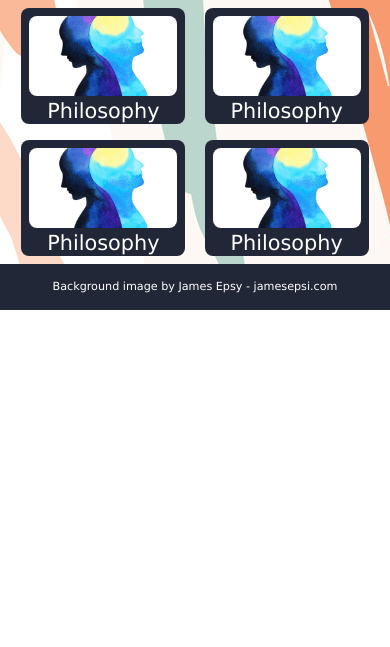
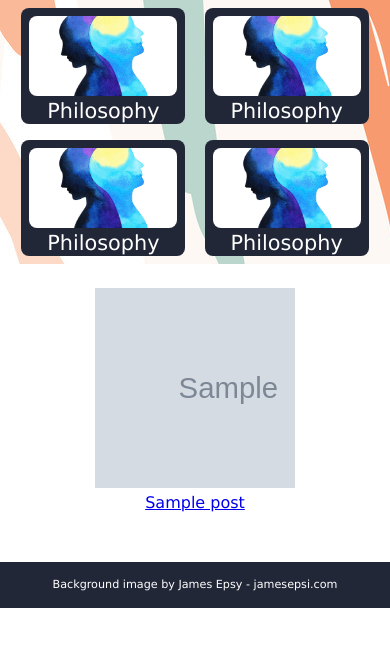
Before and after one commit to RobSero/Blog, a Django app: page / in a window 390 px wide. Shown: the part 40-687 px from the top of the page. Run offline with Django 3.2, Linux system fonts and the light colour scheme; tables that the repository leaves empty hold one stand-in row (values such as "Sample post"); grey boxes marked "Sample" are stand-in pictures; style sheets or scripts are compiled from the project's sources.

Commit message:
Styling commit

```diff
--- /dev/null
+++ b/posts/static/css/postlist.css
@@ -0,0 +1,42 @@
+.posts-flex {
+  display: flex;
+  flex-wrap: wrap;
+  justify-content: space-evenly;
+  padding: 0 200px;
+}
+
+.post-card {
+  width: 25%;
+  min-width: 200px;
+  height: 250px;
+  margin: 1rem;
+  border-radius: 5px;
+  text-align: center;
+}
+.post-card .post-card-image {
+  height: 80%;
+  width: 100%;
+  background-size: cover;
+}
+.post-card .post-card-text {
+  font-size: 1rem;
+  margin: 0.3rem;
+}
+
+@media only screen and (max-width: 1250px) {
+  .posts-flex {
+    padding: 0 200px;
+  }
+}
+@media only screen and (max-width: 770px) {
+  .posts-flex {
+    padding: 0 50px;
+  }
+
+  .post-card {
+    min-width: 200px;
+    margin: 1.5rem 0.4rem;
+  }
+}
+
+/*# sourceMappingURL=postlist.css.map */
--- a/posts/templates/posts/header.html
+++ b/posts/templates/posts/header.html
@@ -12,6 +12,7 @@
   <link rel="stylesheet" href="{% static 'css/blogshow.css' %}">
   <link rel="stylesheet" href="{% static 'css/suggestedCards.css' %}">
   <link rel="stylesheet" href="{% static 'css/about.css' %}">
+  <link rel="stylesheet" href="{% static 'css/postlist.css' %}">
   <link rel="stylesheet" href="{% static 'css/footer.css' %}">
 </head>
 <body>
--- a/posts/templates/posts/home.html
+++ b/posts/templates/posts/home.html
@@ -27,5 +27,23 @@
     </div>
 
 
+<!-- SECTION - BLOG POST LIST -->
+<section class="light-section ">
+  <div class="posts-flex">
+
+    {% for post in posts %}
+
+    <div class="post-card">
+      <a href="/{{ post.id }}">
+        <div class="post-card-image" style="background-image: url({{ post.main_image }});">
+        </div>
+        <p class='post-card-text'>{{ post.title }}</p>
+      </a>
+
+    </div >
+
+    {% endfor %}
+ </div>
+</section>
 
 {% endblock %}
--- a/posts/views.py
+++ b/posts/views.py
@@ -22,9 +22,9 @@ class PostIndex(APIView):
 
   def get(self,req):
     all_posts = self.get_posts()
-    serialized_posts = PopulatedPostSerializer(all_posts,many=True)
+    # serialized_posts = PopulatedPostSerializer(all_posts,many=True)
     # return Response(serialized_posts.data, status=status.HTTP_200_OK)
-    return render(req, 'posts/home.html')
+    return render(req, 'posts/home.html', {'posts' : all_posts})
 
 
 
--- /dev/null
+++ b/sass/postlist.scss
@@ -0,0 +1,51 @@
+.posts-flex {
+  display: flex;
+  flex-wrap: wrap;
+  justify-content: space-evenly;
+  padding: 0 200px;
+}
+
+.post-card {
+  width: 25%;
+  min-width: 200px;
+  height: 250px;
+  margin: 1rem;
+  border-radius: 5px;
+  text-align: center;
+
+  .post-card-image {
+    height: 80%;
+    width: 100%;
+    background-size: cover;
+  }
+
+  .post-card-text {
+    font-size: 1rem;
+    margin: 0.3rem;
+  }
+}
+
+
+//  -------- TABLET DESIGN - LANDSCAPE --------------
+@media only screen and (max-width: 1250px) {
+  .posts-flex {
+    padding: 0 200px;
+  }
+}
+
+//  -------- TABLET DESIGN --------------
+@media only screen and (max-width: 770px) {
+  .posts-flex {
+    padding: 0 50px;
+  }
+  .post-card {
+
+    min-width: 200px;
+    margin: 1.5rem 0.4rem;
+  }
+}
+
+//  -------- MOBILE DESIGN --------------
+@media only screen and (max-width: 500px) {
+
+}
```
Also changed, not shown: 1 other file.
